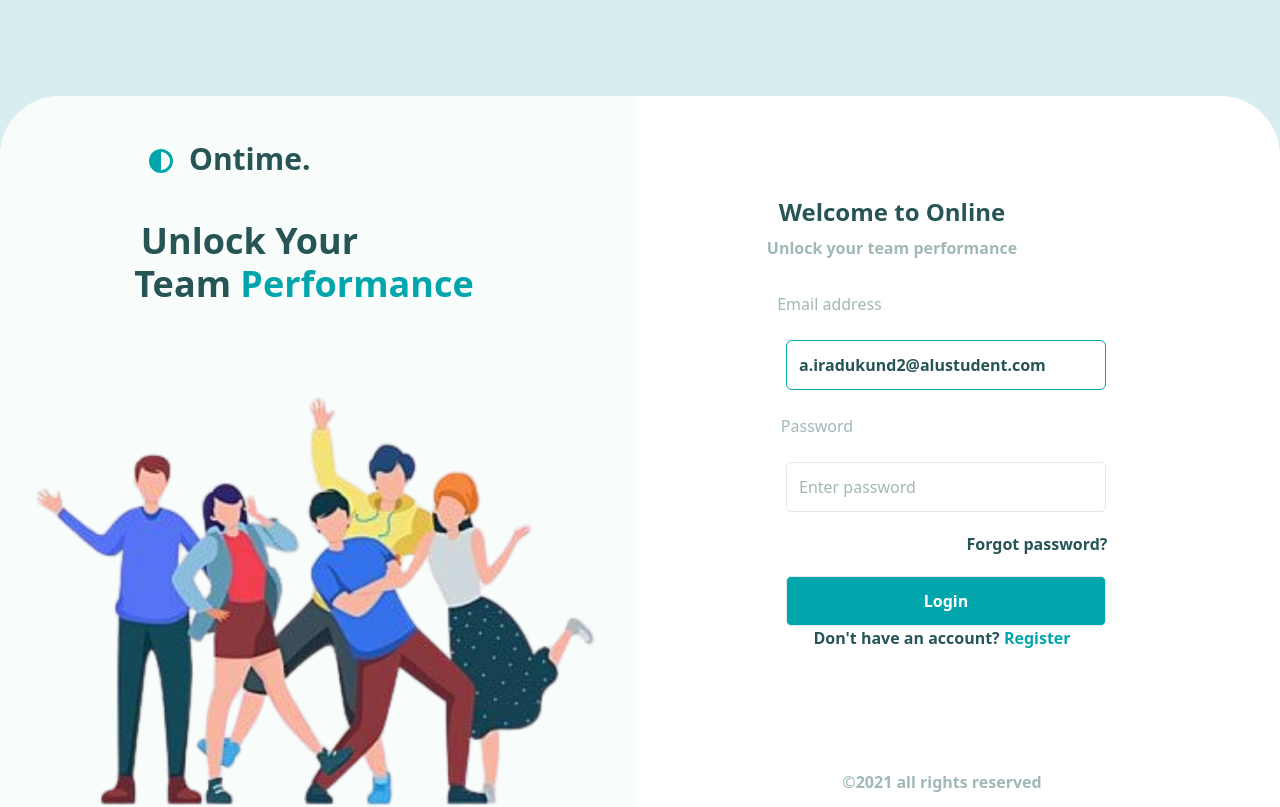
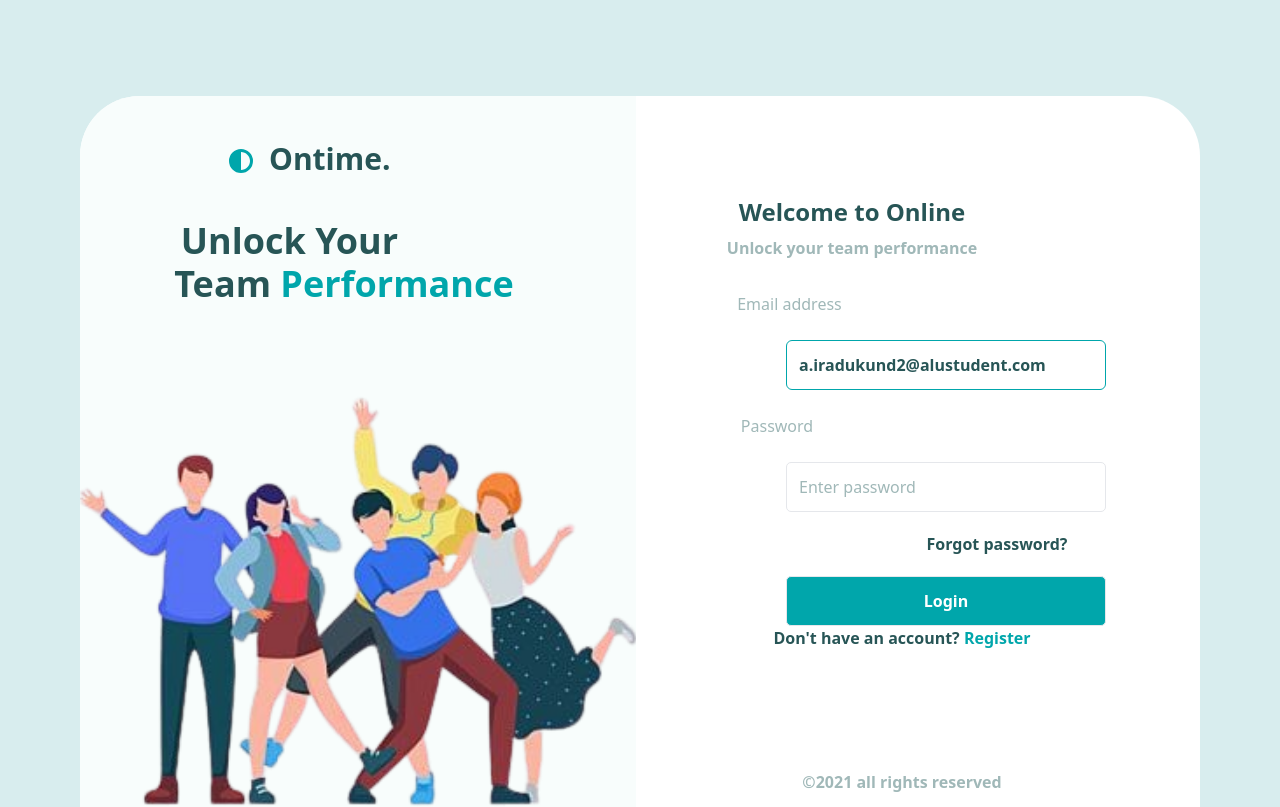
Before and after one commit to angeiradu/login-page-react, a React (Create React App) app: page / in a window 1280 px wide. Shown: the top 807 px of the page. Built offline with nearby package versions, Linux system fonts and the light colour scheme.

Commit message:
login page

```diff
--- a/src/components/login.jsx
+++ b/src/components/login.jsx
@@ -4,8 +4,8 @@ import Image from '../assets/image.png'
 
 const login = () => {
   return (
-    <div className='bg-[#d8edee] text-center pt-24'>
-      <div className='bg-[#ffffff] rounded-[60px]  ' >
+    <div className='bg-[#d8edee] text-center pt-24 pb-24 pl-20 pr-20'>
+      <div className='bg-[#ffffff] rounded-[60px]'>
         <div className='grid grid-cols-1 xl:grid-cols-2 lg:grid-cols-2 gap-2  ' >
           <div className='bg-[#f8fdfc] height-[500px] rounded-l-[60px] '>
             <div className='flex gap-4 px-2 xl:px-20 lg:px-20  text-[#275556] text-3xl font-bold ml-[69px] pt-[25px]'>
```
